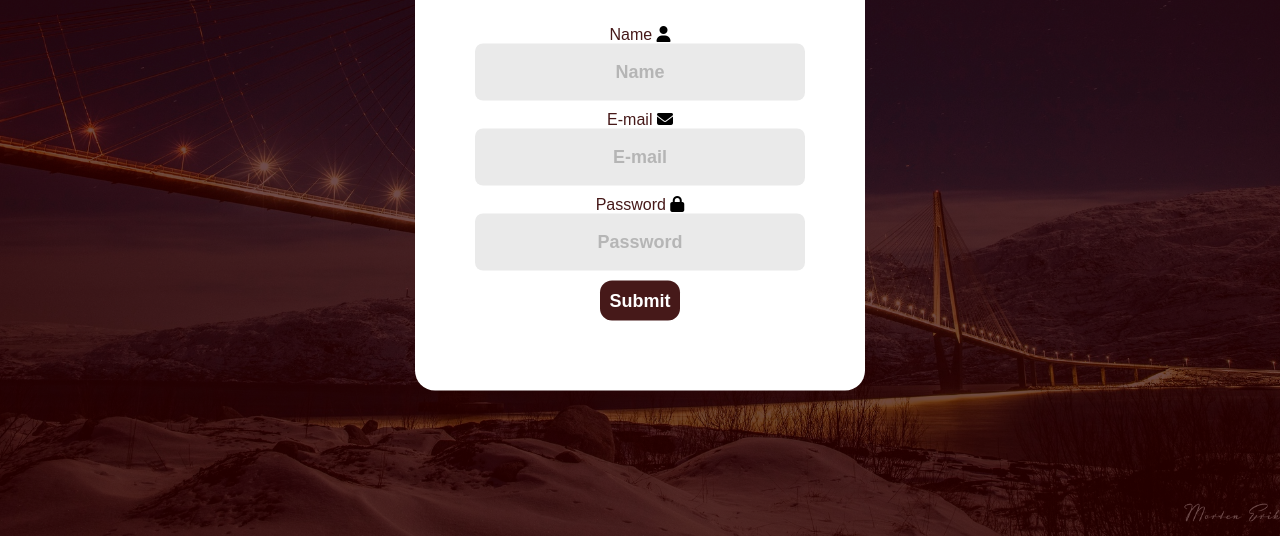
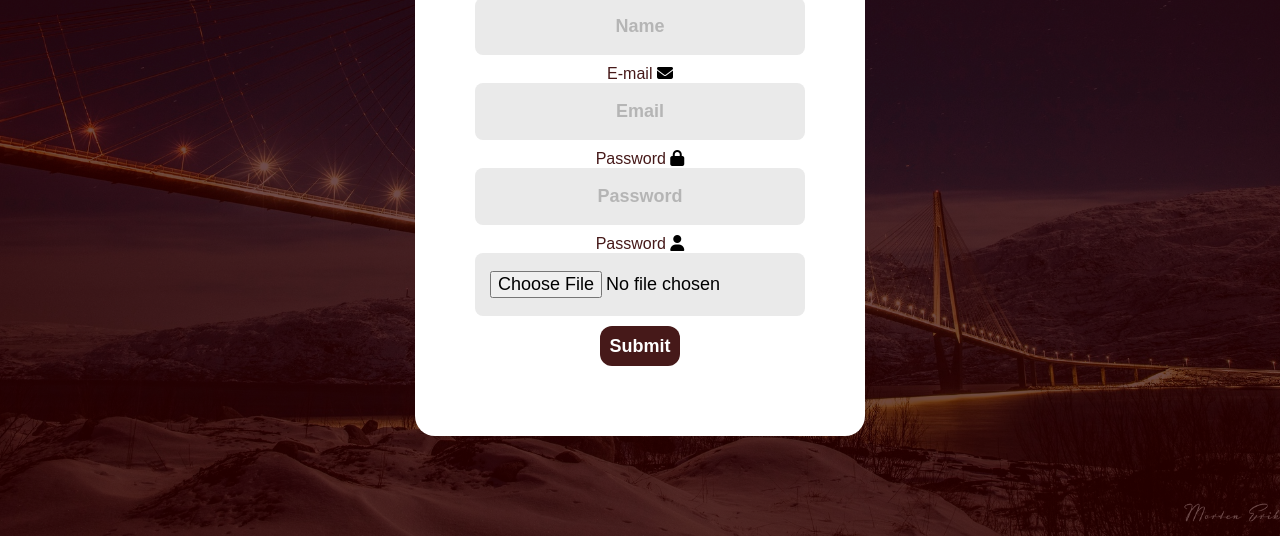
Before and after one commit to Kobraz/sp2, a plain HTML site: page register2.html in a window 1280 px wide. Shown: the part 264-800 px from the top of the page. Drawn offline with Linux system fonts and the light colour scheme.

Commit message:
updated register2.html

```diff
--- a/register2.html
+++ b/register2.html
@@ -16,15 +16,19 @@
         <form id="form" action="registerFinish.html">
           <label class="label" for="name">Name</label>
           <i class="fa-solid fa-user"></i>
-          <input id="name" name="name" type="text" placeholder="Name" />
+          <input type="text" id="name" placeholder="Name" required />
 
           <label class="label" for="email">E-mail</label>
           <i class="fa-solid fa-envelope"></i>
-          <input id="email" name="email" type="email" placeholder="E-mail" />
+          <input type="email" id="email" placeholder="Email" required />
 
           <label class="label" for="password">Password</label>
           <i class="fa-solid fa-lock"></i>
-          <input id="password" name="password" type="password" placeholder="Password" />
+          <input type="password" id="password" placeholder="Password" required />
+
+          <label class="label" for="password">Password</label>
+          <i class="fa-solid fa-user"></i>
+          <input type="file" id="avatar" placeholder="Avatar" required />
 
           <button type="submit">Submit</button>
         </form>
```
